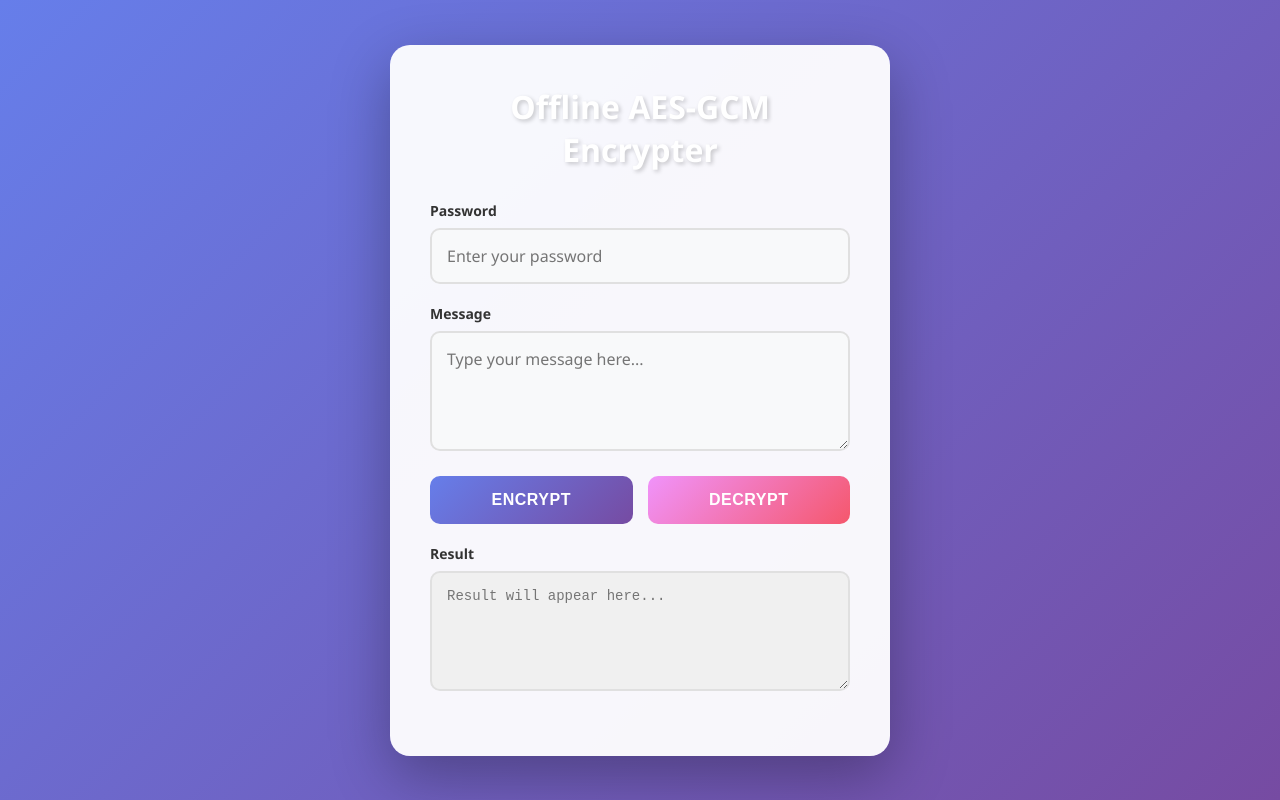
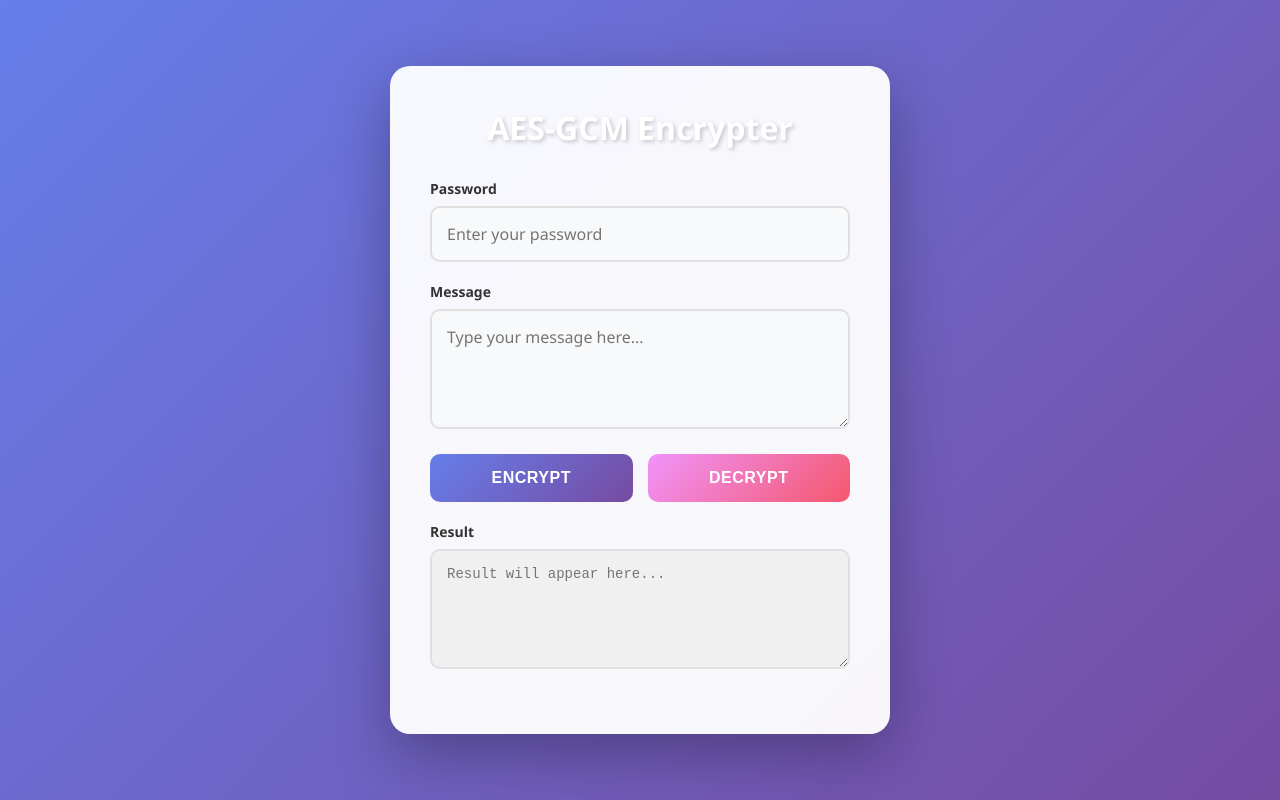
Before and after one commit to SparkTheProtogenUwU/encrypter, a plain HTML site: page index.html in a window 1280 px wide. Drawn offline with Linux system fonts and the light colour scheme.

Commit message:
Update index.html

```diff
--- a/index.html
+++ b/index.html
@@ -8,7 +8,7 @@
 </head>
 <body>
 <div class="container">
-<h2>Offline AES-GCM Encrypter</h2>
+<h2>AES-GCM Encrypter</h2>
 
 <label class="label" for="password">Password</label>
 <input type="password" id="password" placeholder="Enter your password">
```
